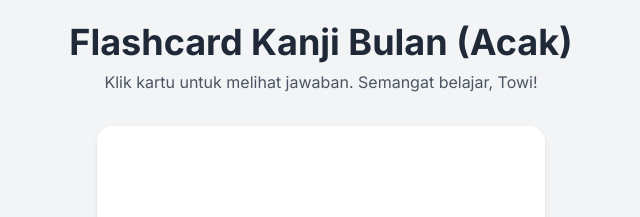
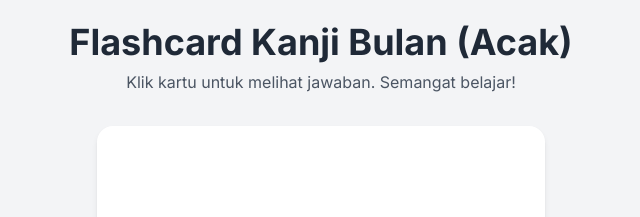
Before and after one commit to wappsco/kanjibulan, a plain HTML site: page index.html in a window 1280 px wide. Shown: the part 126-343 px from the top of the page, 319-959 px from the left. Drawn offline with nearby package versions, Linux system fonts and the light colour scheme.

Commit message:
Update index.html

```diff
--- a/index.html
+++ b/index.html
@@ -60,7 +60,7 @@
 
     <div class="text-center mb-8">
         <h1 class="text-3xl md:text-4xl font-bold text-gray-800 dark:text-white">Flashcard Kanji Bulan (Acak)</h1>
-        <p class="text-gray-600 dark:text-gray-300 mt-2">Klik kartu untuk melihat jawaban. Semangat belajar, Towi!</p>
+        <p class="text-gray-600 dark:text-gray-300 mt-2">Klik kartu untuk melihat jawaban. Semangat belajar!</p>
     </div>
 
     <!-- Flashcard Component -->
```
